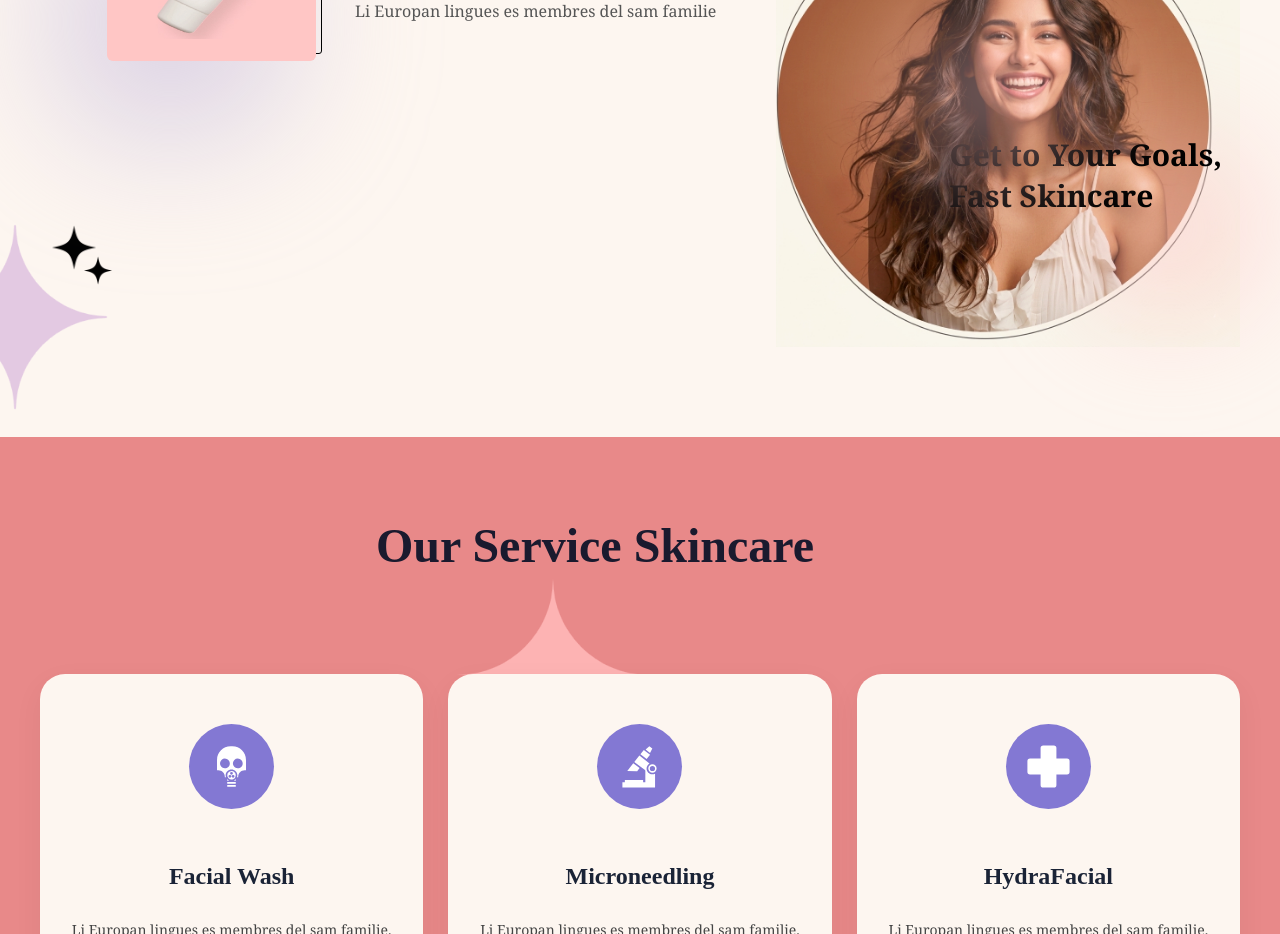
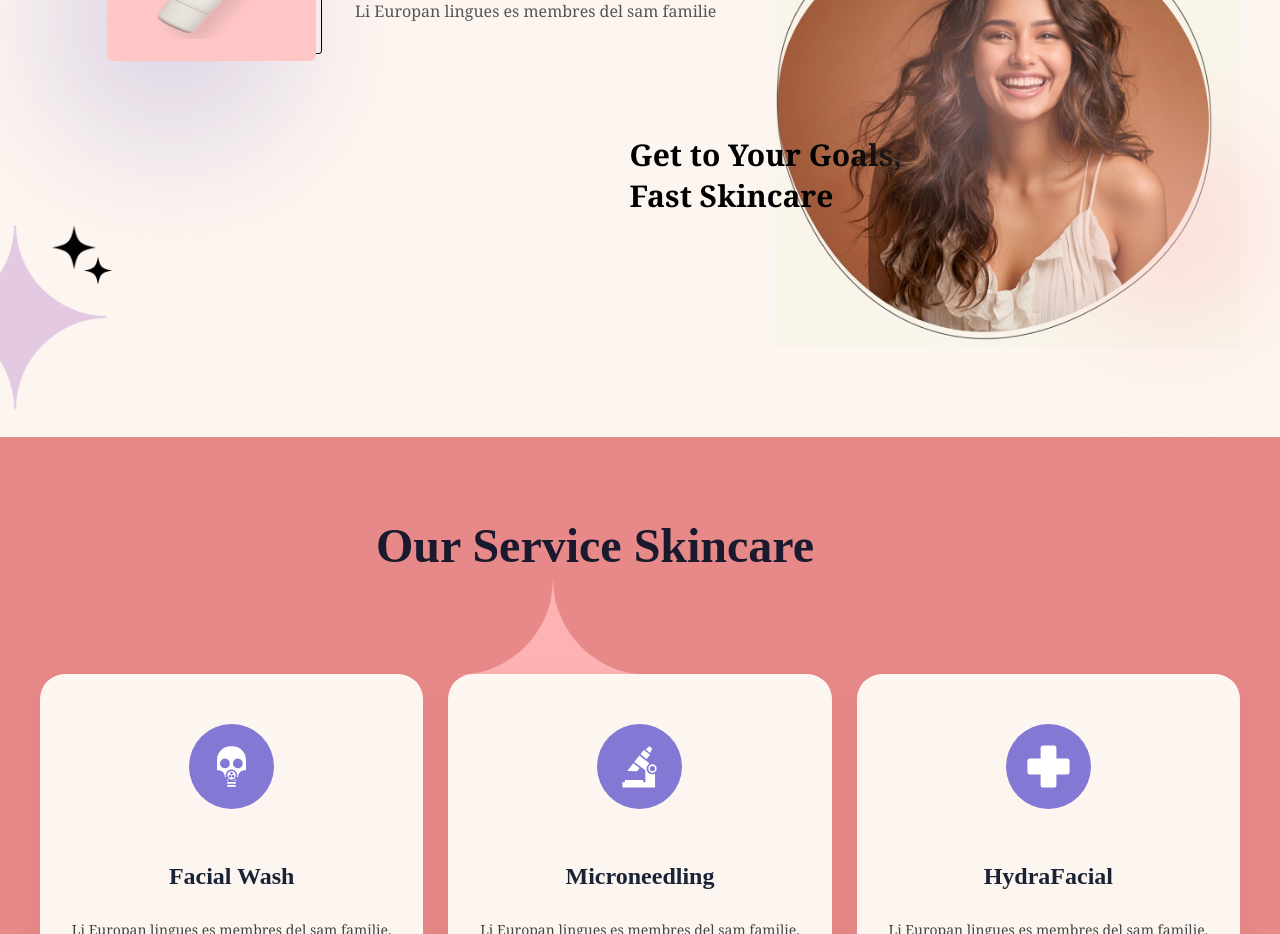
Before and after one commit to ANWINBABY/glodenskin, a React (Create React App) app: page / in a window 1280 px wide. Shown: the part 1440-2374 px from the top of the page. Built offline with nearby package versions, Linux system fonts and the light colour scheme.

Commit message:
Update marquee.css

```diff
--- a/src/styles/marquee.css
+++ b/src/styles/marquee.css
@@ -254,12 +254,12 @@ h1 {
 }
 
 h2 {
-   margin-top: 40px;
+    margin-top: 40px;
     font-size: 30px;
     top: 50px;
     width: 320px;
     position: relative;
-    left: 55.6rem;
+    left: 35.6rem;
     z-index: 10;
 }
 
```
